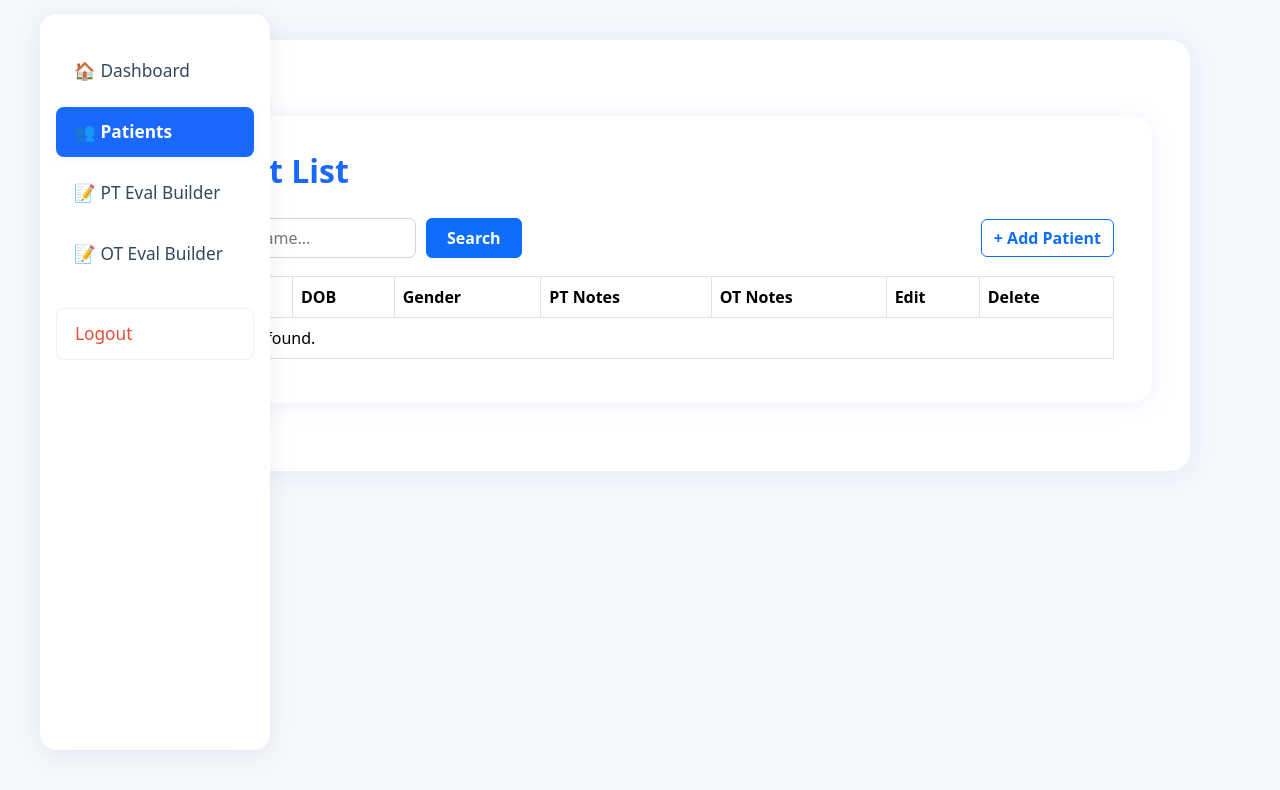
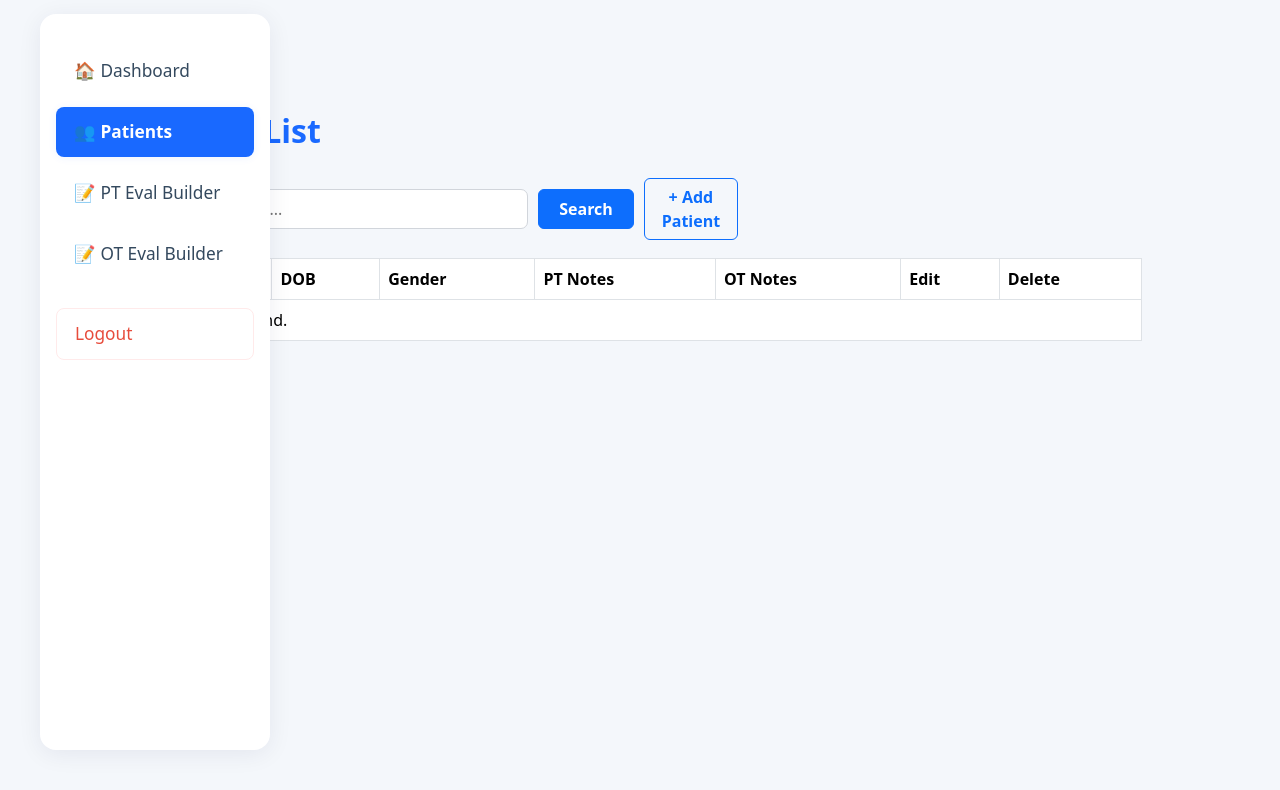
Before and after one commit to KLcoding01/PT-Builder, a Flask app: page /patients in a window 1280 px wide. Shown: the part 56-846 px from the top of the page. Run offline with Flask 3, Linux system fonts and the light colour scheme; a user stored in the database is signed in; data that the repository does not hold is empty.

Commit message:
Initial commit

```diff
--- a/templates/patients.html
+++ b/templates/patients.html
@@ -4,10 +4,11 @@
   .main-content {
     max-width: 1100px;
     margin: 40px auto;
-    background: #fff;
-    border-radius: 20px;
-    box-shadow: 0 2px 24px 0 rgba(35,72,207,0.08);
-    padding: 36px 38px 28px 38px;
+    padding: 1rem 1.5rem;
+    /* Removed background, border-radius, box-shadow for clean minimal look */
+    background: transparent !important;
+    border-radius: 0 !important;
+    box-shadow: none !important;
   }
   h2 {
     font-weight: 700;
@@ -19,10 +20,11 @@
     display: flex;
     align-items: center;
     gap: 10px;
+    max-width: 600px;
   }
   form.search-form input[type="text"] {
     padding: 7px 11px;
-    width: 250px;
+    width: 100%;
     border-radius: 7px;
     border: 1px solid #d1d5db;
     font-size: 1rem;
@@ -36,6 +38,20 @@
   }
   table {
     width: 100%;
+    background: transparent !important; /* no white bg */
+  }
+  thead tr {
+    background: #f8fafd; /* subtle header background */
+  }
+  tbody tr:hover {
+    background: #f1f5fb; /* subtle hover effect */
+  }
+  th, td {
+    vertical-align: middle !important;
+  }
+  a.btn-sm {
+    padding: 0.25rem 0.5rem;
+    font-size: 0.85rem;
   }
 </style>
 
```
